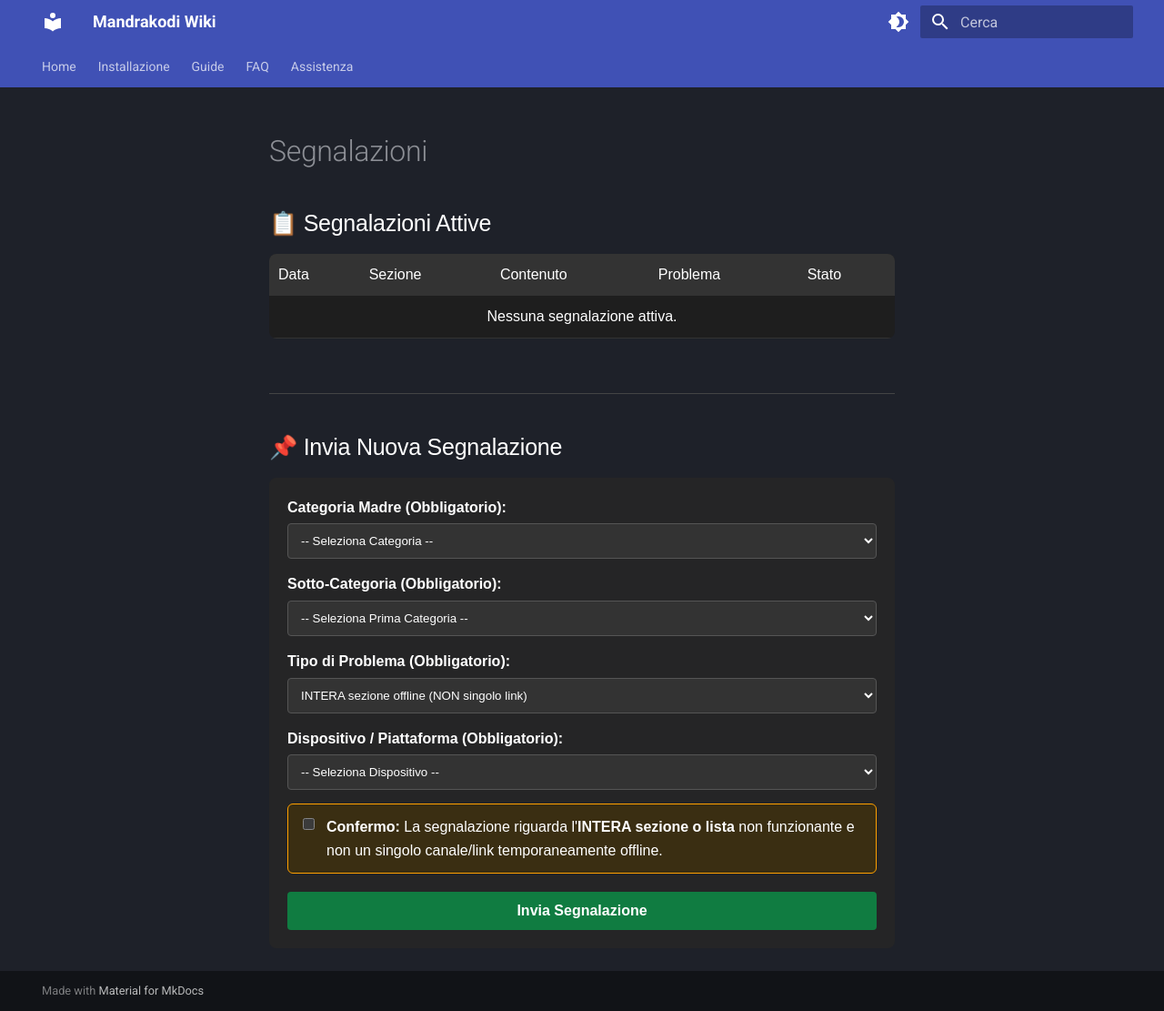
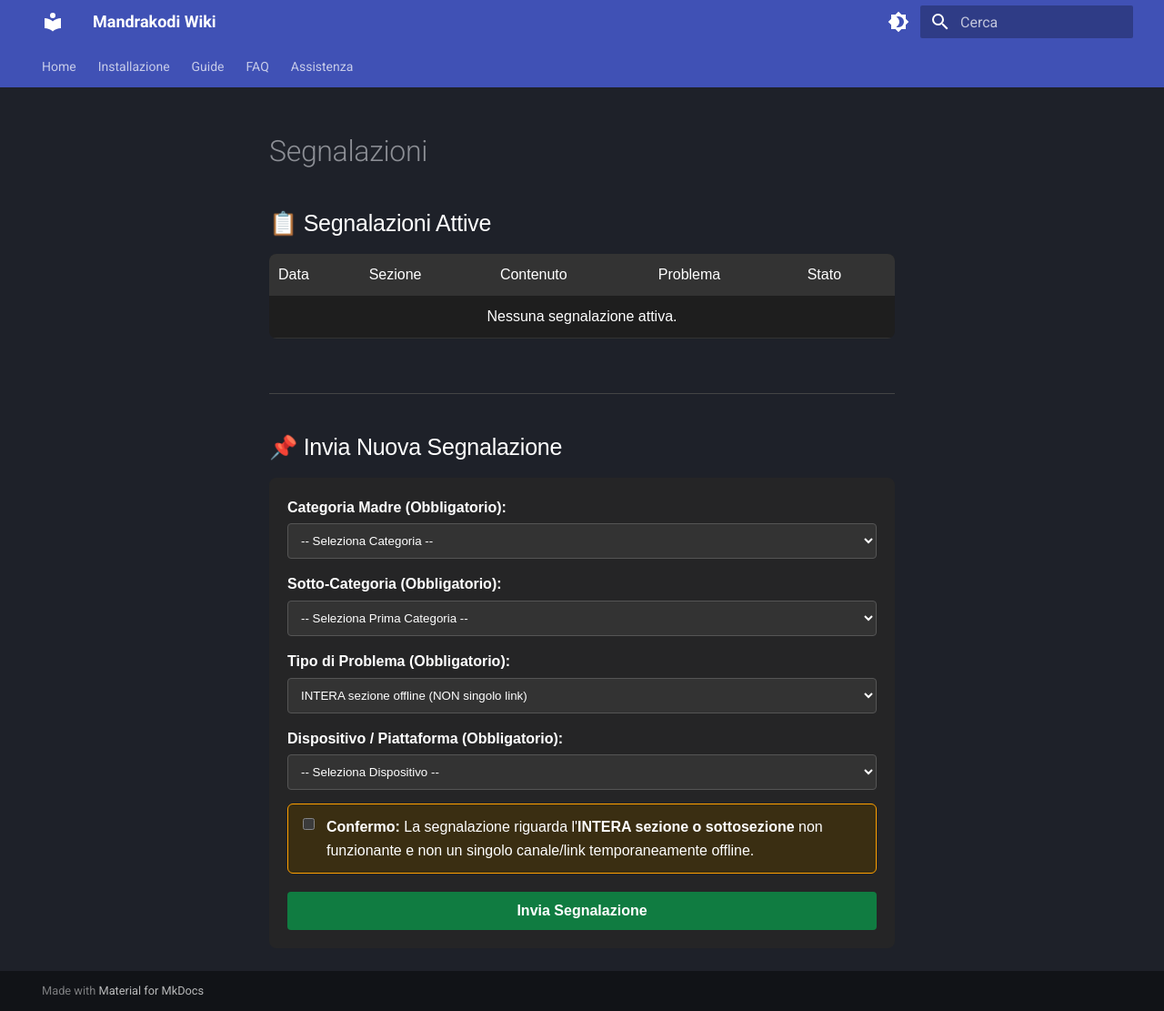
Before and after one commit to campipaolo/Mandrakodi-Wiki, an MkDocs documentation site: the page built from docs/segnalazioni/ticket_issue.md, in a window 1280 px wide and 1111 px high. Shown: the whole window at 91% size. Built offline with MkDocs 1.6.1 and Material for MkDocs 9.7.7, drawn with Linux system fonts in a browser that asks for light colours.

Commit message:
ticket_issue
rev

```diff
--- a/docs/segnalazioni/ticket_issue.md
+++ b/docs/segnalazioni/ticket_issue.md
@@ -102,7 +102,7 @@ title: Segnalazioni
     <div style="margin-bottom: 20px; background: #3a2e12; border: 1px solid #ffa000; padding: 12px; border-radius: 6px;">
       <label style="cursor: pointer; display: flex; align-items: flex-start; gap: 10px;">
         <input type="checkbox" id="check-conferma" required style="margin-top: 3px;">
-        <span><strong>Confermo:</strong> La segnalazione riguarda l'<strong>INTERA sezione o lista</strong> non funzionante e non un singolo canale/link temporaneamente offline.</span>
+        <span><strong>Confermo:</strong> La segnalazione riguarda l'<strong>INTERA sezione o sottosezione</strong> non funzionante e non un singolo canale/link temporaneamente offline.</span>
       </label>
     </div>
 
@@ -117,6 +117,7 @@ title: Segnalazioni
 (function() {
   var SCRIPT_URL = "https://script.google.com/macros/s/AKfycbwTQJzxvLspR-1GdYh1wOXSLrF8h4TIeswEAIUJGtM9z1I4pIUZD3N_ANO2oewKmaI/exec";
   var rawData = {};
+
 
   function init() {
     loadReports();
```
